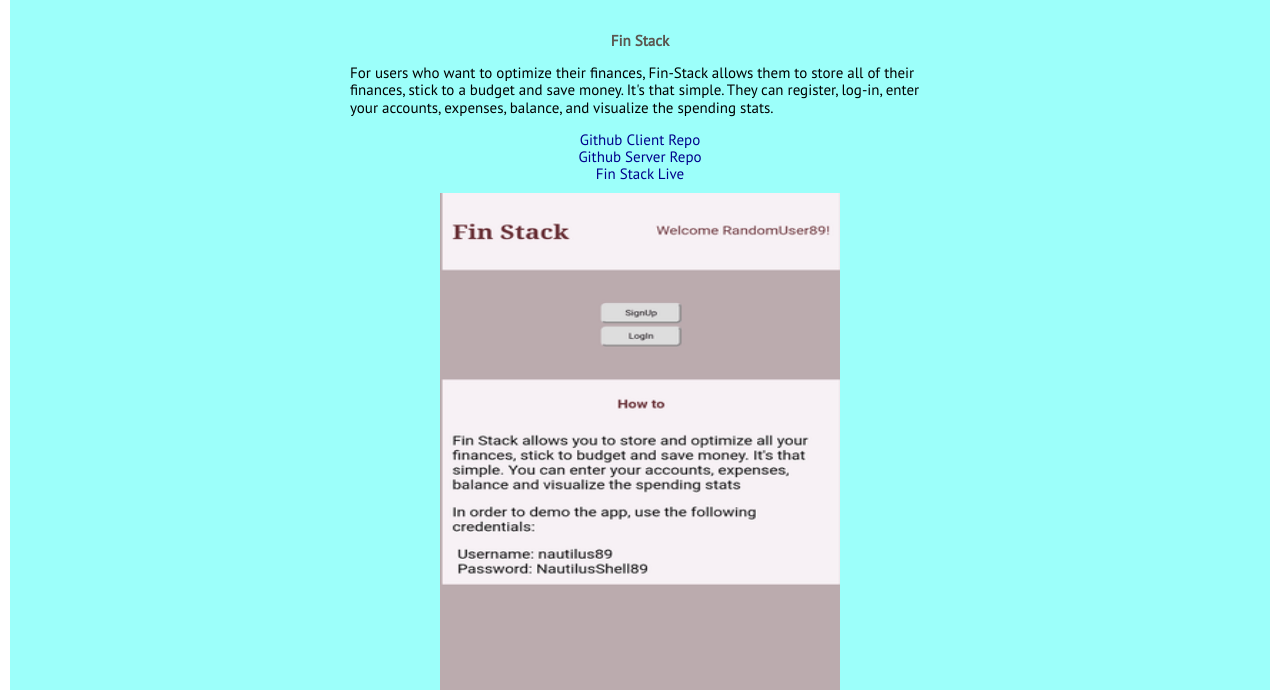
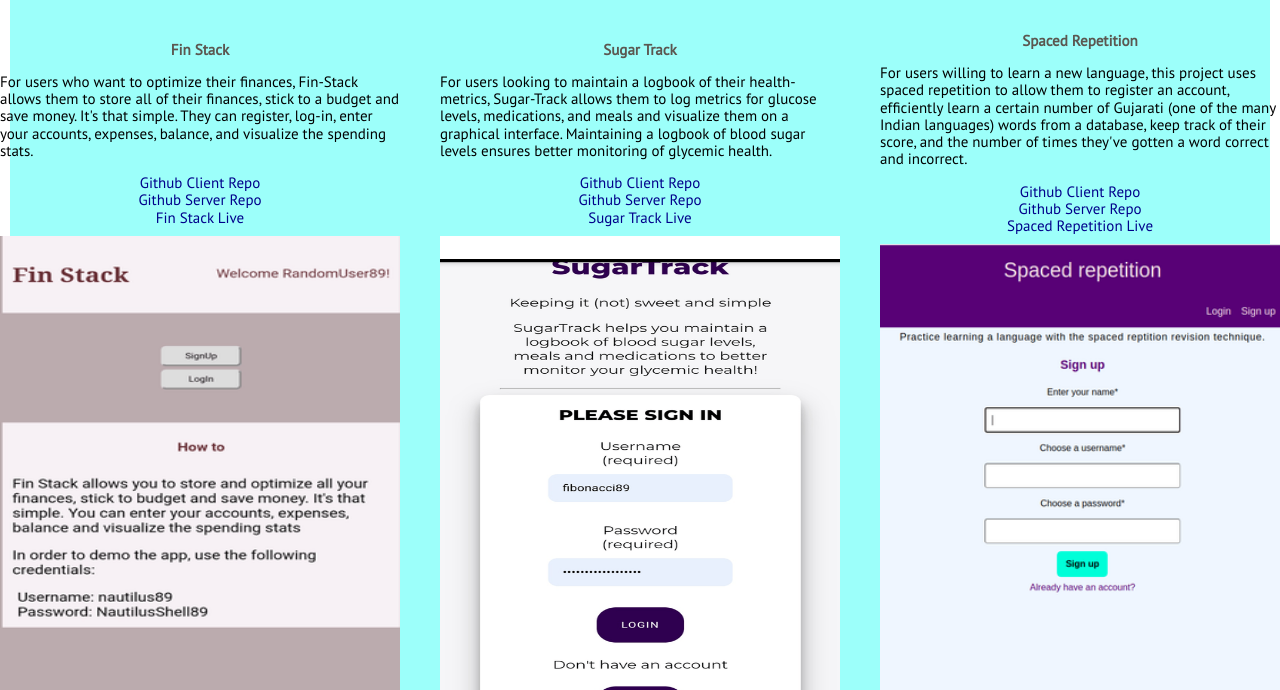
Before and after one commit to MeetPatel89/thinkful-portfolio, a plain HTML site: page index.html in a window 1280 px wide. Shown: the part 1530-2220 px from the top of the page. Drawn offline with nearby package versions, Linux system fonts and the light colour scheme; a script that the page names is missing.

Commit message:
convert projects div to flex-direction: row

```diff
--- a/index.html
+++ b/index.html
@@ -110,7 +110,8 @@
             <section class="projects">
                 <h2>Projects</h2>
                 <p class="tech-used">Technologies used: <i class="fab fa-html5" style="font-size: 20px;"></i>, <i class="fab fa-css3-alt" style="font-size: 20px;"></i>, <i class="fab fa-js-square" style="font-size: 20px;"></i>, <i class="fab fa-react" style="font-size: 20px;"></i>, <i class="fab fa-node" style="font-size: 20px;"></i>, <span>Express</span>, <span>PostgreSQL</span></p>
-                <div class="project">
+                <div class="projects-flex-row">
+                     <div class="project">
                     <section>
                         <h3 class="project-title">Fin Stack</h3>
                     <p class="project-desc">For users who want to optimize their finances, Fin-Stack allows them to store all of their finances, stick to a budget and save money. It's that simple. They can register, log-in, enter your accounts, expenses, balance, and visualize the spending stats.</p>
@@ -142,6 +143,8 @@
                     </section>
                     <img class="gif" src="./images/spaced-repetition.gif" alt="spaced-repetition screenshots">
                 </div>
+                </div>
+
             </section>
         </div>
 
--- a/style.css
+++ b/style.css
@@ -297,6 +297,11 @@ footer {
     flex-wrap: wrap;
     margin: 10px;
   }
+
+  .projects-flex-row {
+    display: flex;
+
+  }
 }
 
 
```
